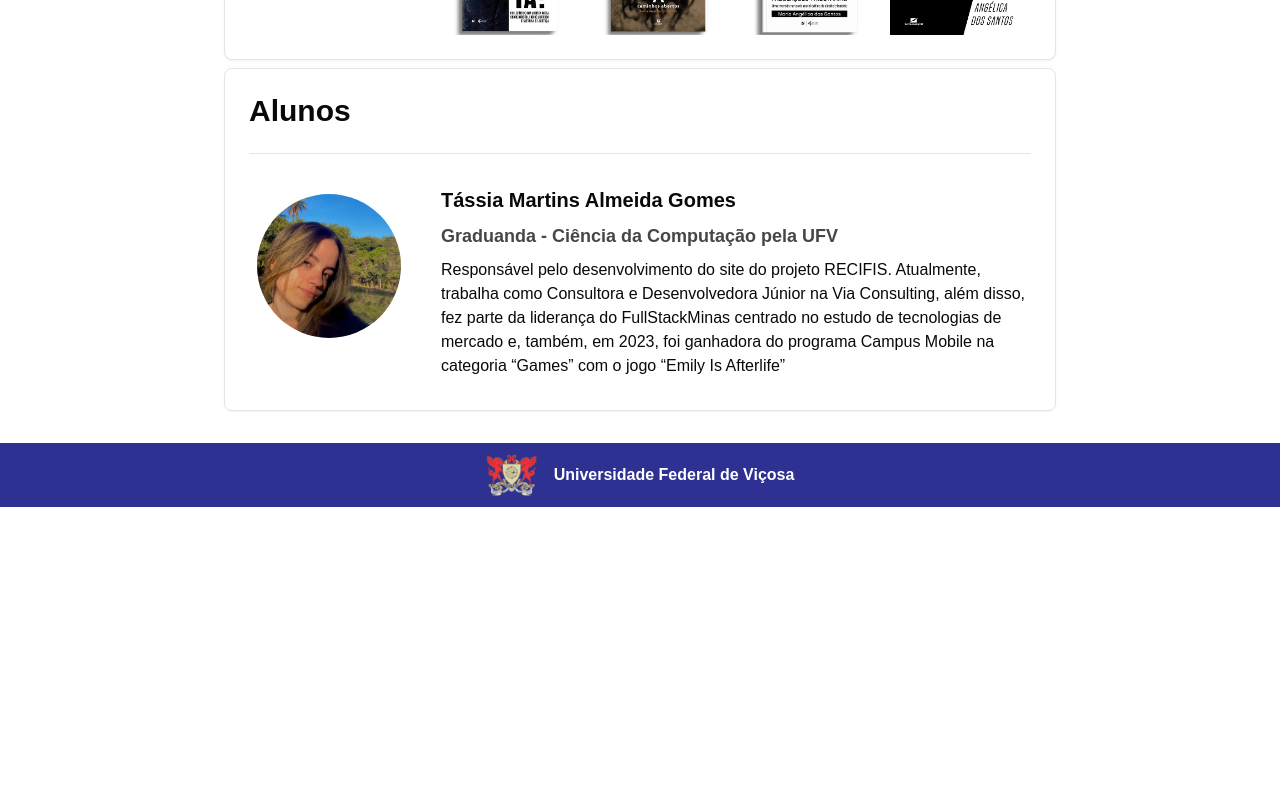
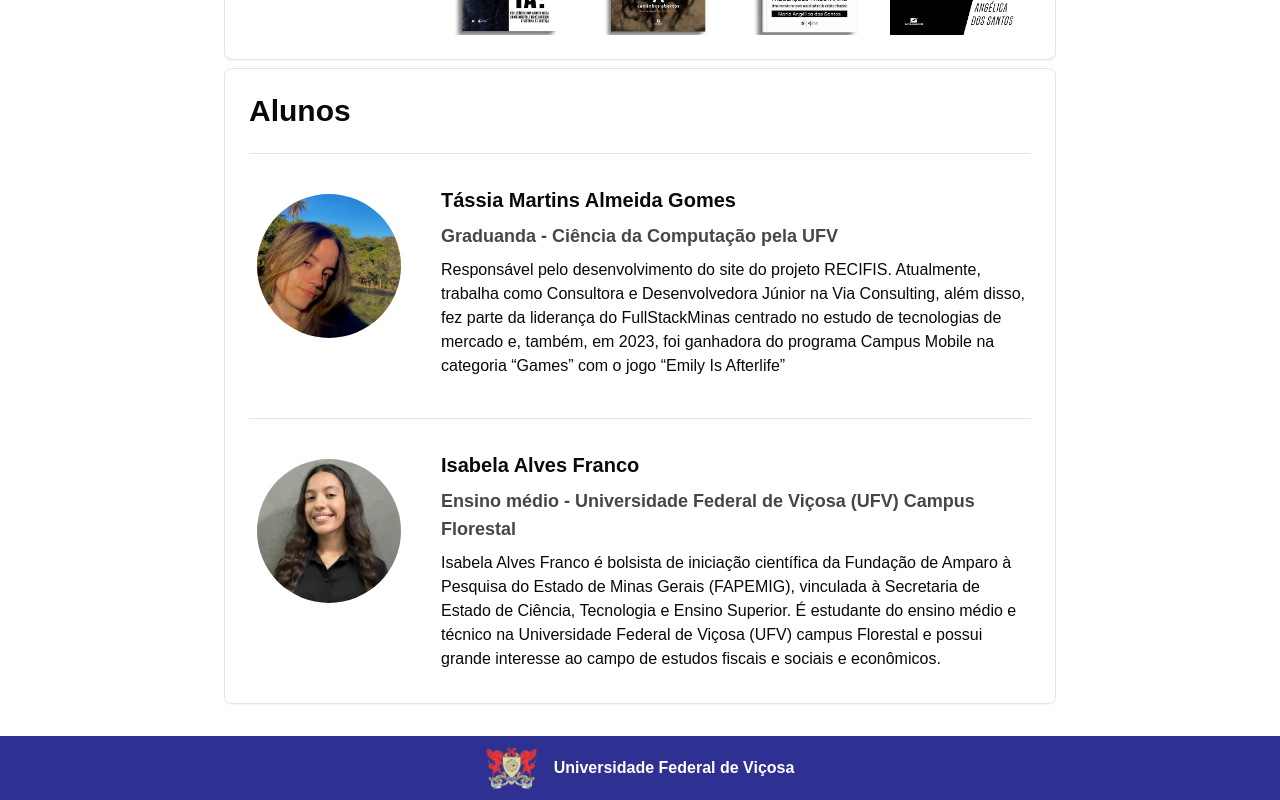
Before and after one commit to projetorecifis/frontend-website-projeto-recifis, a Next.js app: page /quem-somos/equipe in a window 1280 px wide. Shown: the part 759-1559 px from the top of the page. Before the commit the page ends 1266 px from the top, so only its background shows below. Built offline with nearby package versions, Linux system fonts and the light colour scheme.

Commit message:
feat: adding isabela as student

```diff
--- a/src/app/(main-website)/quem-somos/equipe/page.tsx
+++ b/src/app/(main-website)/quem-somos/equipe/page.tsx
@@ -103,6 +103,29 @@ export default function KnowMorePage() {
                             </div>
                         </div>
                     </div>
+                    <Separator className="my-8" />
+                    <div className="flex justify-evenly gap-8 flex-col phonlg:flex-row">
+                        <Image
+                            src={"/img/quem-somos/equipe/isabela-aluna-bolsista.jpg"}
+                            alt={""}
+                            width={70}
+                            height={70}
+                            className="w-36 h-36 rounded-full object-cover mt-0 m-auto phonlg:m-2"
+                        />
+                        <div className="w-full space-y-2">
+                            <h2 className="text-xl font-bold">Isabela Alves Franco</h2>
+                            <p className="text-lg font-bold opacity-75">Ensino médio - Universidade Federal de Viçosa (UFV) Campus Florestal</p>
+                            <p className="">
+                            Isabela Alves Franco é bolsista de iniciação científica da Fundação de Amparo à Pesquisa do Estado de Minas Gerais
+                            (FAPEMIG), vinculada à Secretaria de Estado de Ciência, Tecnologia e Ensino Superior.
+                            É estudante do ensino médio e técnico na Universidade Federal de Viçosa (UFV) campus Florestal
+                            e possui grande interesse ao campo de estudos fiscais e sociais e econômicos.
+                            </p>
+                            <div>
+
+                            </div>
+                        </div>
+                    </div>
                 </CardContent>
             </Card>
           </section>
```
Also changed, not shown: public/img/quem-somos/equipe/isabela-aluna-bolsista.jpg (added). Lines whose indentation alone changed are shown as unchanged.
